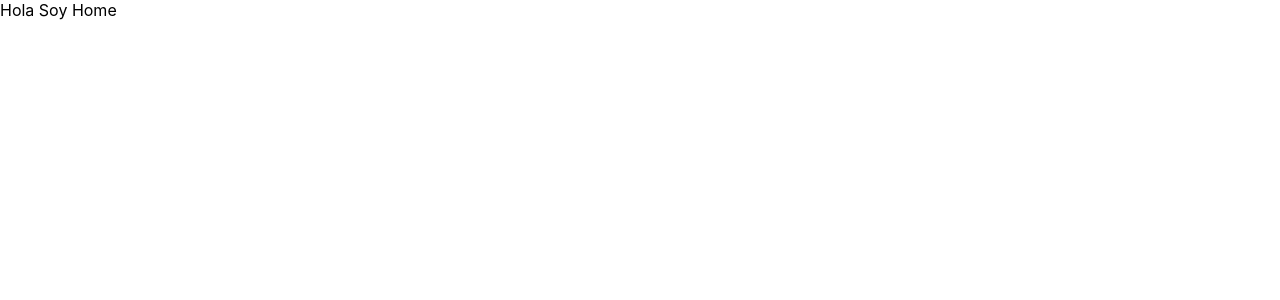
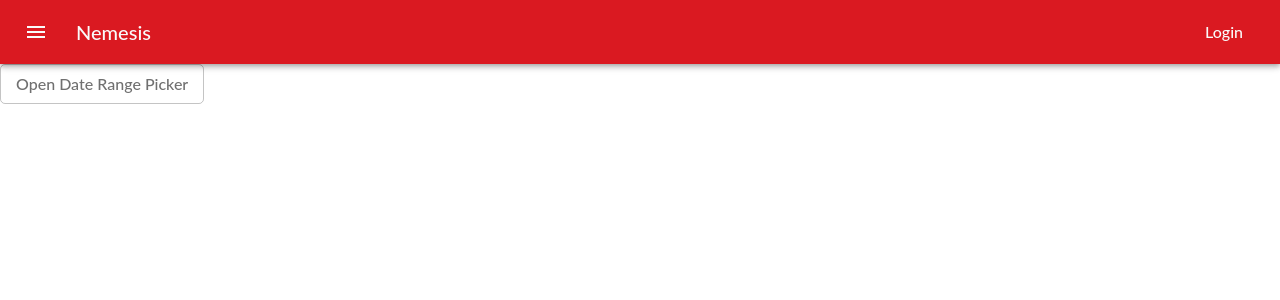
Before and after one commit to OmaritoAtPoly/nemesisReactProject, a React (Create React App) app: page / in a window 1280 px wide. Shown: the top 300 px of the page. Built offline with nearby package versions, Linux system fonts and the light colour scheme.

Commit message:
create DateRange picker

```diff
--- a/package.json
+++ b/package.json
@@ -3,6 +3,7 @@
   "version": "0.1.0",
   "private": true,
   "dependencies": {
+    "@date-io/date-fns": "1.3.9",
     "@material-ui/core": "^4.9.14",
     "@material-ui/icons": "^4.9.1",
     "@material-ui/lab": "^4.0.0-alpha.53",
@@ -14,12 +15,15 @@
     "@types/jest": "^24.0.0",
     "@types/node": "^12.0.0",
     "@types/react": "^16.9.0",
+    "@types/react-date-range": "^0.94.4",
     "@types/react-dom": "^16.9.0",
     "@types/react-router-dom": "^5.1.5",
     "add": "^2.0.6",
+    "date-fns": "^2.0.0-beta.5",
     "highcharts-react-official": "^3.0.0",
     "polished": "^3.6.3",
     "react": "^16.13.1",
+    "react-date-range": "^1.0.3",
     "react-dom": "^16.13.1",
     "react-router-dom": "^5.2.0",
     "react-scripts": "3.4.1",
--- /dev/null
+++ b/src/basic/datePicker/DatePickerDialog.tsx
@@ -0,0 +1,36 @@
+import { Button, Dialog, DialogActions, DialogTitle } from '@material-ui/core';
+import React, { useState } from 'react';
+import { DateRange } from 'react-date-range';
+
+export interface Props {
+    open: boolean;
+    onClose: (value: any) => void;
+}
+
+export const DatePickerDialog = ({ onClose, open }: Props) => {
+
+    const [state, setState] = useState([{
+        startDate: new Date(),
+        endDate: new Date(),
+        key: 'selection'
+    }]);
+
+    const handleOnClick = () => {
+        onClose(state)
+    }
+
+    return (
+        <Dialog onClose={onClose} aria-labelledby="simple-dialsog-title" open={open}>
+            <DialogTitle id="simple-dialog-title">Date Filter</DialogTitle>
+            <DateRange
+                onChange={(item: any) => setState([item.selection])}
+                ranges={state}
+            />
+            <DialogActions>
+                <Button variant='outlined' onClick={handleOnClick} color="primary" >
+                    Done
+                </Button>
+            </DialogActions>
+        </Dialog>
+    )
+}
--- /dev/null
+++ b/src/basic/datePicker/index.tsx
@@ -0,0 +1,27 @@
+import React, { useState } from 'react'
+import { Button } from '@material-ui/core'
+import { DatePickerDialog } from './DatePickerDialog'
+
+interface Props {
+    onPickDate: (value: any) => void
+}
+
+export const CustomDatePicker = ({ onPickDate }: Props) => {
+    const [open, setOpen] = useState(false)
+
+    const handleOnClick = () => {
+        setOpen(true)
+    }
+
+    const onClose = (value: any) => {
+        onPickDate(value)
+        setOpen(false)
+    }
+
+    return (
+        <div>
+            <DatePickerDialog open={open} onClose={onClose} />
+            <Button variant='outlined' onClick={handleOnClick} >Open Date Range Picker</Button>
+        </div>
+    )
+}
--- /dev/null
+++ b/src/container/Header.tsx
@@ -0,0 +1,42 @@
+import { Button } from '@material-ui/core';
+import AppBar from '@material-ui/core/AppBar';
+import IconButton from '@material-ui/core/IconButton';
+import { createStyles, makeStyles, Theme } from '@material-ui/core/styles';
+import Toolbar from '@material-ui/core/Toolbar';
+import Typography from '@material-ui/core/Typography';
+import MenuIcon from '@material-ui/icons/Menu';
+import React from 'react';
+
+export default function Header() {
+    const classes = useStyles();
+    return (
+        <div className={classes.root}>
+            <AppBar position="static">
+                <Toolbar>
+                    <IconButton edge="start" className={classes.menuButton} color="inherit" aria-label="menu">
+                        <MenuIcon />
+                    </IconButton>
+                    <Typography variant="h6" className={classes.title}>
+                        Nemesis
+                    </Typography>
+                    <Button color="inherit">Login</Button>
+                </Toolbar>
+            </AppBar>
+        </div>
+    );
+}
+
+
+const useStyles = makeStyles((theme: Theme) =>
+    createStyles({
+        root: {
+            flexGrow: 1,
+        },
+        menuButton: {
+            marginRight: theme.spacing(2),
+        },
+        title: {
+            flexGrow: 1,
+        },
+    }),
+);
--- a/src/container/Home.tsx
+++ b/src/container/Home.tsx
@@ -1,9 +1,26 @@
-import React from 'react'
+import React, { useState } from 'react';
+import 'react-date-range/dist/styles.css'; // main css file
+import 'react-date-range/dist/theme/default.css'; // theme css file
+import Header from './Header';
+import { CustomDatePicker } from '../basic/datePicker';
+
 
 export const Home = () => {
+
+    const [dateRange, setDateRange] = useState([{
+        startDate: new Date(),
+        endDate: new Date(),
+        key: 'selection'
+    }]);
+
+    const handleOnPickDate = (value: any) => {
+        setDateRange(value)
+    }
+
     return (
         <div>
-            Hola Soy Home
+            <Header />
+            <CustomDatePicker onPickDate={handleOnPickDate} />
         </div>
     )
 }
```
Also changed, not shown: 1 other file (tests, documents, lock files or other folders).
